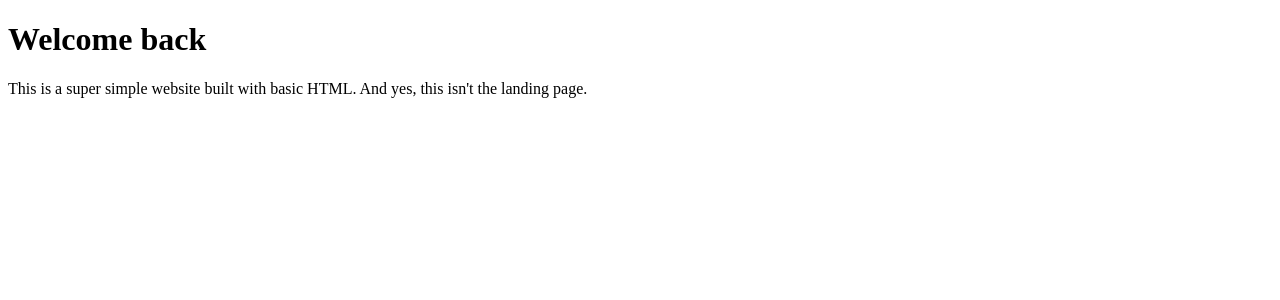
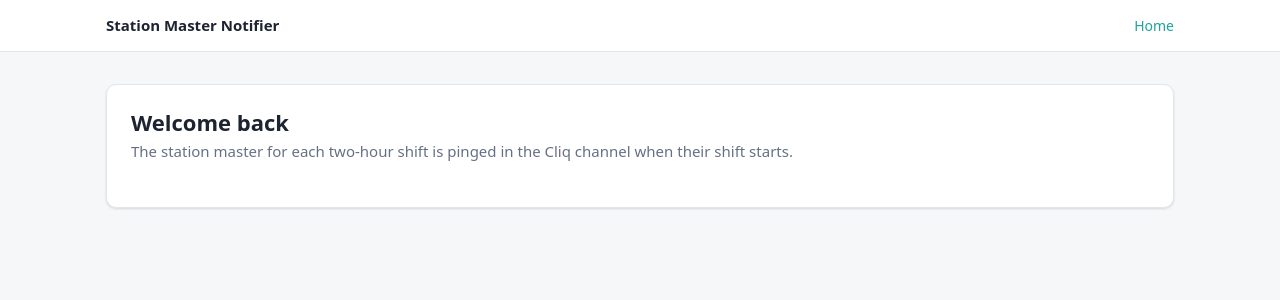
Before and after one commit to CooperP1309/Zoho-Shift-Master, a Spring app: page /home-page in a window 1280 px wide. Shown: the top 300 px of the page. Run offline with Thymeleaf, Linux system fonts and the light colour scheme; the template is opened without the code that fills it, so the values that code supplies are empty; some of the project's set-up classes (security, data sources, template engines, error pages and the like) are left out, and stand-ins take their place.

Commit message:
ADDED: Nice UI to each page

```diff
--- /dev/null
+++ b/src/main/resources/static/css/app.css
@@ -0,0 +1,349 @@
+/* Shared styles for the Station Master Notifier pages */
+
+:root {
+    --bg: #f6f7f9;
+    --surface: #ffffff;
+    --text: #1d2330;
+    --muted: #667085;
+    --border: #e3e6eb;
+    --accent: #1fa39a;
+    --accent-hover: #188a82;
+    --accent-soft: #e3f4f2;
+    --danger: #c2413a;
+    --danger-soft: #fbeceb;
+    --radius: 10px;
+    --shadow: 0 1px 2px rgba(16, 24, 40, 0.06), 0 1px 3px rgba(16, 24, 40, 0.08);
+}
+
+@media (prefers-color-scheme: dark) {
+    :root {
+        --bg: #12151b;
+        --surface: #1b1f27;
+        --text: #e6e8ec;
+        --muted: #9aa3b2;
+        --border: #2b313c;
+        --accent: #2bb8ae;
+        --accent-hover: #3fcac0;
+        --accent-soft: #173431;
+        --danger: #e5675f;
+        --danger-soft: #3a1f1e;
+        --shadow: none;
+    }
+}
+
+* {
+    box-sizing: border-box;
+}
+
+body {
+    margin: 0;
+    background: var(--bg);
+    color: var(--text);
+    font: 15px/1.5 system-ui, -apple-system, "Segoe UI", Roboto, sans-serif;
+}
+
+a {
+    color: var(--accent);
+    text-decoration: none;
+}
+
+a:hover {
+    text-decoration: underline;
+}
+
+h1, h2 {
+    margin: 0 0 4px;
+    line-height: 1.25;
+}
+
+h1 {
+    font-size: 22px;
+}
+
+h2 {
+    font-size: 17px;
+}
+
+.muted {
+    color: var(--muted);
+    margin: 0 0 20px;
+}
+
+/* ===== layout ===== */
+
+.topbar {
+    background: var(--surface);
+    border-bottom: 1px solid var(--border);
+}
+
+.topbar-inner {
+    display: flex;
+    align-items: center;
+    justify-content: space-between;
+    gap: 16px;
+    max-width: 1100px;
+    margin: 0 auto;
+    padding: 14px 16px;
+}
+
+.brand {
+    font-weight: 600;
+    color: var(--text);
+}
+
+.brand:hover {
+    text-decoration: none;
+}
+
+.topbar nav {
+    display: flex;
+    gap: 16px;
+    font-size: 14px;
+}
+
+.container {
+    max-width: 1100px;
+    margin: 0 auto;
+    padding: 32px 16px 48px;
+}
+
+.card {
+    background: var(--surface);
+    border: 1px solid var(--border);
+    border-radius: var(--radius);
+    box-shadow: var(--shadow);
+    padding: 24px;
+    margin-bottom: 24px;
+}
+
+.card-header {
+    display: flex;
+    align-items: flex-start;
+    justify-content: space-between;
+    gap: 16px;
+    flex-wrap: wrap;
+    margin-bottom: 16px;
+}
+
+.card-header .muted {
+    margin: 0;
+}
+
+/* ===== centered auth layout (login) ===== */
+
+.auth {
+    min-height: 100vh;
+    display: flex;
+    align-items: center;
+    justify-content: center;
+    padding: 24px 16px;
+}
+
+.auth .card {
+    width: 100%;
+    max-width: 380px;
+    padding: 32px;
+}
+
+.auth-links {
+    display: flex;
+    justify-content: space-between;
+    margin-top: 20px;
+    font-size: 14px;
+}
+
+/* ===== forms ===== */
+
+.field {
+    margin-bottom: 16px;
+}
+
+label {
+    display: block;
+    font-size: 13px;
+    font-weight: 500;
+    margin-bottom: 6px;
+}
+
+input[type="text"],
+input[type="email"],
+input[type="password"],
+select {
+    width: 100%;
+    padding: 9px 11px;
+    font: inherit;
+    color: var(--text);
+    background: var(--surface);
+    border: 1px solid var(--border);
+    border-radius: 8px;
+}
+
+input:focus,
+select:focus {
+    outline: 2px solid var(--accent);
+    outline-offset: -1px;
+    border-color: transparent;
+}
+
+.inline-form {
+    display: flex;
+    gap: 8px;
+    flex-wrap: wrap;
+}
+
+.inline-form input {
+    flex: 1 1 180px;
+    width: auto;
+}
+
+button,
+.button {
+    display: inline-block;
+    padding: 9px 16px;
+    font: inherit;
+    font-weight: 500;
+    color: #fff;
+    background: var(--accent);
+    border: 1px solid transparent;
+    border-radius: 8px;
+    cursor: pointer;
+}
+
+button:hover,
+.button:hover {
+    background: var(--accent-hover);
+    text-decoration: none;
+}
+
+.button-block {
+    width: 100%;
+}
+
+.button-secondary {
+    color: var(--text);
+    background: var(--surface);
+    border-color: var(--border);
+}
+
+.button-secondary:hover {
+    background: var(--bg);
+}
+
+.button-danger {
+    color: var(--danger);
+    background: transparent;
+    border-color: var(--border);
+}
+
+.button-danger:hover {
+    background: var(--danger-soft);
+}
+
+.button-small {
+    padding: 5px 10px;
+    font-size: 13px;
+}
+
+.alert {
+    padding: 10px 12px;
+    margin-bottom: 16px;
+    border-radius: 8px;
+    font-size: 14px;
+    color: var(--danger);
+    background: var(--danger-soft);
+}
+
+.alert p {
+    margin: 0;
+}
+
+/* ===== tables ===== */
+
+.table-wrap {
+    overflow-x: auto;
+}
+
+table {
+    width: 100%;
+    border-collapse: collapse;
+    font-size: 14px;
+}
+
+th,
+td {
+    padding: 10px 12px;
+    text-align: left;
+    border-bottom: 1px solid var(--border);
+    white-space: nowrap;
+}
+
+th {
+    font-size: 12px;
+    font-weight: 600;
+    text-transform: uppercase;
+    letter-spacing: 0.03em;
+    color: var(--muted);
+}
+
+tbody tr:last-child td {
+    border-bottom: none;
+}
+
+td.actions {
+    text-align: right;
+}
+
+td.actions form {
+    display: inline;
+    margin-left: 6px;
+}
+
+.empty {
+    color: var(--muted);
+    text-align: center;
+    padding: 20px;
+}
+
+.badge {
+    display: inline-block;
+    padding: 2px 8px;
+    font-size: 12px;
+    font-weight: 500;
+    border-radius: 999px;
+    color: var(--muted);
+    background: var(--bg);
+    border: 1px solid var(--border);
+}
+
+.badge-ok {
+    color: var(--accent);
+    background: var(--accent-soft);
+    border-color: transparent;
+}
+
+code {
+    font-size: 13px;
+}
+
+/* ===== roster grid ===== */
+
+.roster td {
+    padding: 6px;
+}
+
+.roster td.slot-label {
+    padding: 6px 12px;
+    font-weight: 500;
+    color: var(--muted);
+}
+
+.roster select {
+    min-width: 130px;
+    padding: 7px 9px;
+    font-size: 14px;
+}
+
+.roster td.assigned select {
+    background: var(--accent-soft);
+    border-color: transparent;
+}
--- a/src/main/resources/templates/home-page.html
+++ b/src/main/resources/templates/home-page.html
@@ -1,23 +1,31 @@
 <!DOCTYPE html>
-<html lang="en" xmlns:th="http://www.thymeleaf.org"></html>
-<html lang="en" xmlns:sec="http://www.thymeleaf.org/extras/spring-security"></html>
+<html lang="en" xmlns:th="http://www.thymeleaf.org" xmlns:sec="http://www.thymeleaf.org/extras/spring-security">
 <head>
     <meta charset="UTF-8">
     <meta name="viewport" content="width=device-width, initial-scale=1.0">
-    <title>Home Page</title>
+    <title>Home</title>
+    <link rel="stylesheet" th:href="@{/css/app.css}">
 </head>
 <body>
 
-    <h1 th:text="${username != null} ? |Welcome back, ${username}| : 'Welcome back'">Welcome back</h1>
-    <p>This is a super simple website built with basic HTML. And yes, this isn't the landing page.</p>
+<header class="topbar">
+    <div class="topbar-inner">
+        <a class="brand" th:href="@{/home-page}">Station Master Notifier</a>
+        <nav>
+            <a th:href="@{/home-page}">Home</a>
+            <a sec:authorize="hasRole('ADMIN')" th:href="@{/admin/dashboard}">Admin</a>
+        </nav>
+    </div>
+</header>
 
-    <div sec:authorize="hasRole('ADMIN')">
-        <hr>
-            <p>
-                <a th:href="@{/admin/dashboard}">Admin Dashboard</a>
-            </p>
-        <hr>
-    </div>
+<main class="container">
+    <section class="card">
+        <h1 th:text="${username != null} ? |Welcome back, ${username}| : 'Welcome back'">Welcome back</h1>
+        <p class="muted">The station master for each two-hour shift is pinged in the Cliq channel when their shift starts.</p>
+
+        <a sec:authorize="hasRole('ADMIN')" class="button" th:href="@{/admin/dashboard}">Open admin console</a>
+    </section>
+</main>
 
 </body>
 </html>
```
Also changed, not shown: src/main/resources/templates/admin-page.html (+139 -85 lines), src/main/resources/templates/login-page.html (+22 -11 lines).
